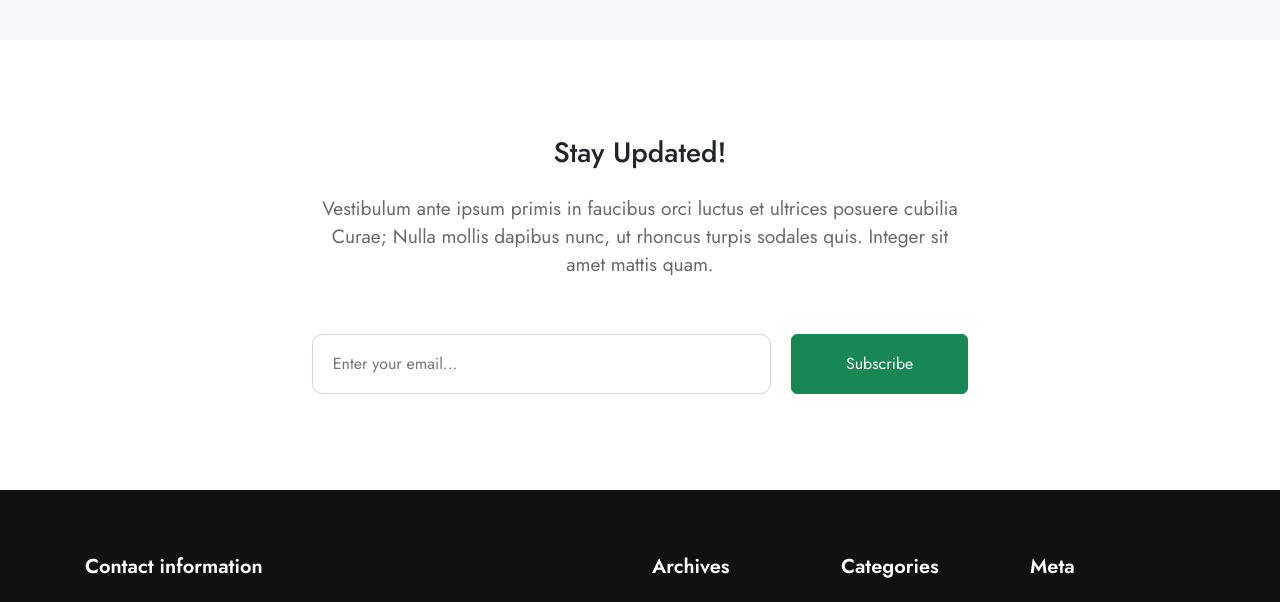
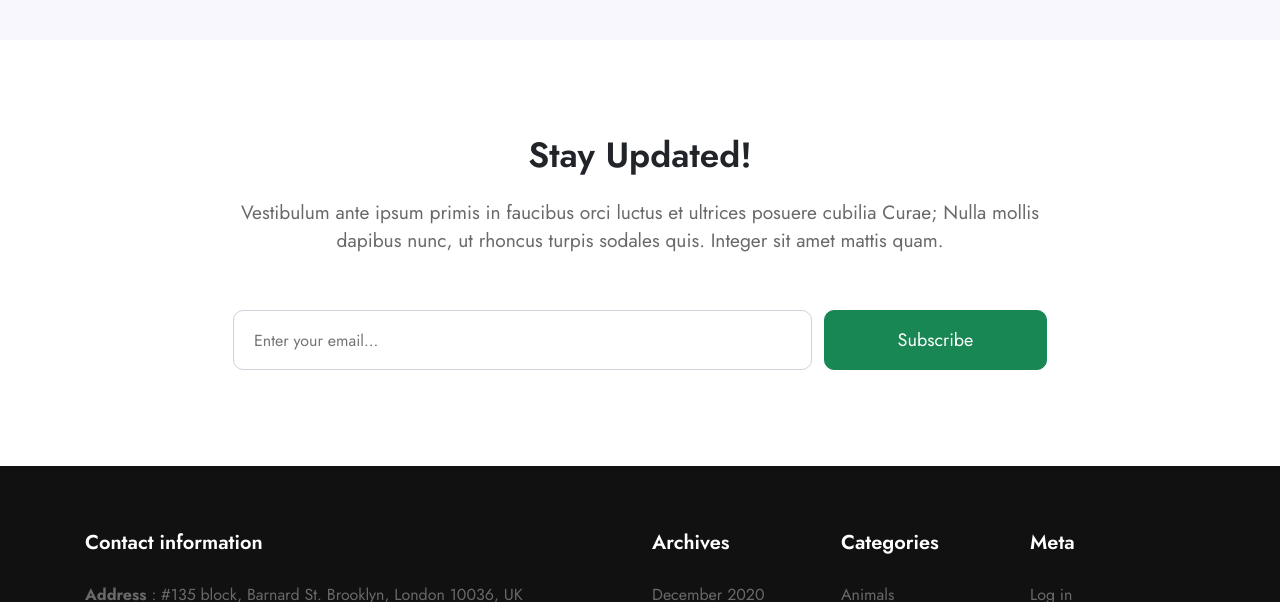
Before and after one commit to nnhatsang/BCS09_Gr10_poochcare, a plain HTML site: page index.html in a window 1280 px wide. Shown: the part 5740-6342 px from the top of the page. Drawn offline with nearby package versions, Linux system fonts and the light colour scheme; a script that the page names is missing.

Commit message:
fix formcontact

```diff
--- a/css/style_index.css
+++ b/css/style_index.css
@@ -450,9 +450,7 @@ h4.number__text {
   margin-top: 80px;
 }
 /* contact */
-.contact__content {
-  width: 60%;
-}
+
 .contact__form input {
   background: #fff;
   border: 1px solid #ced4da;
@@ -462,9 +460,11 @@ h4.number__text {
   font-size: 1rem;
   flex-basis: 70%;
   font-size: 16px;
+
 }
 .contact__form button {
   flex-basis: 27%;
+  line-height: 32px;
 }
 .contact__form input:focus-visible {
   border: 1px solid var(--color-green);
--- a/index.html
+++ b/index.html
@@ -676,7 +676,7 @@
       <div class="container py-md-4 py-3 text-center">
         <div class="row my-lg-4 mt-4">
           <div class="contact__content mx-auto col-lg-9 col-md-10">
-            <h3 class="heading mb-4">Stay Updated!</h3>
+            <h3 class="hny-title mb-4">Stay Updated!</h3>
             <p class="title">
               Vestibulum ante ipsum primis in faucibus orci luctus et ultrices
               posuere cubilia Curae; Nulla mollis dapibus nunc, ut rhoncus
@@ -687,14 +687,16 @@
                 action=""
                 class="d-md-flex flex-wrap justify-content-between pt-2 mt-5"
               >
-                <input
+                <div class="d-md-flex justify-content-around w-100">
+                  <input
                   class=""
                   type="email"
                   name=""
                   id=""
                   placeholder="Enter your email..."
                 />
-                <button class="btn btn-success" type="submit">Subscribe</button>
+                <button class="btn btn-success btn-style" type="submit">Subscribe</button>
+                </div>
               </form>
             </div>
           </div>
```
